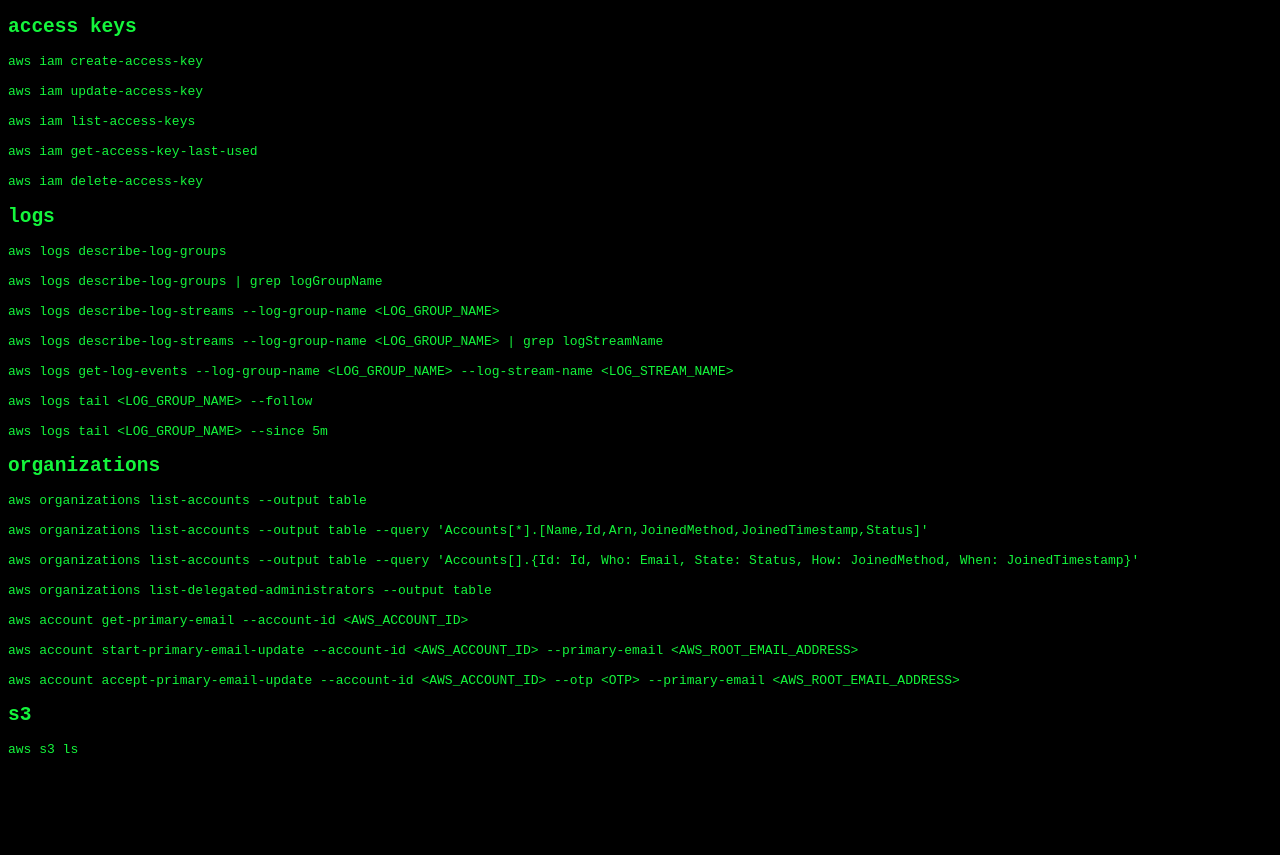
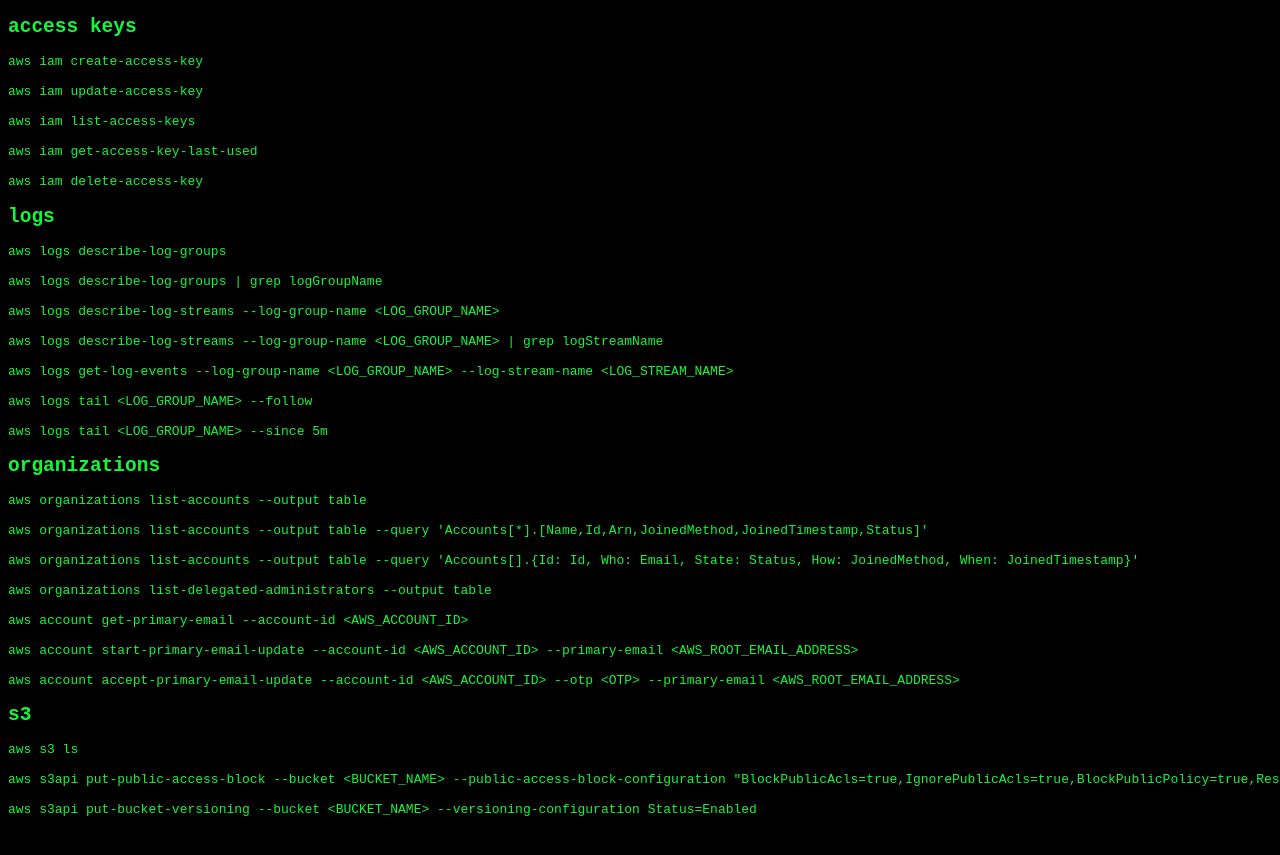
Before and after one commit to davejagoda/davejagoda.github.io, a Jekyll site: the page built from useful/useful_aws_commands.md, in a window 1280 px wide. Shown: the top 855 px of the page. Built offline with Jekyll 4.4.1, drawn with Linux system fonts in a browser that asks for light colours.

Commit message:
Add two S3 commands to useful_aws_commands.md

````diff
--- a/useful/useful_aws_commands.md
+++ b/useful/useful_aws_commands.md
@@ -57,4 +57,8 @@
 --
 ```
 aws s3 ls
+
+aws s3api put-public-access-block --bucket <BUCKET_NAME> --public-access-block-configuration "BlockPublicAcls=true,IgnorePublicAcls=true,BlockPublicPolicy=true,RestrictPublicBuckets=true"
+
+aws s3api put-bucket-versioning --bucket <BUCKET_NAME> --versioning-configuration Status=Enabled
 ```
````
